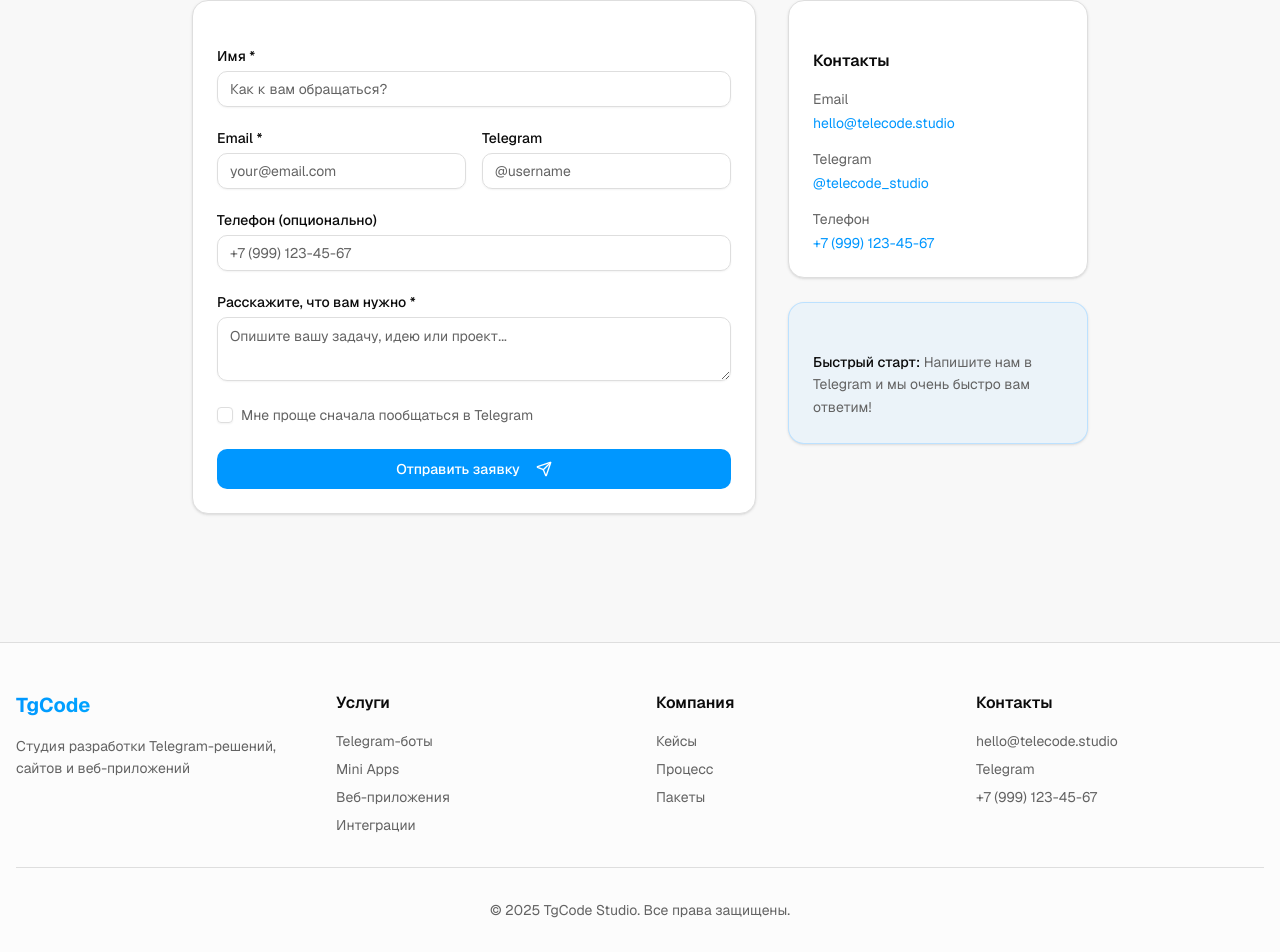
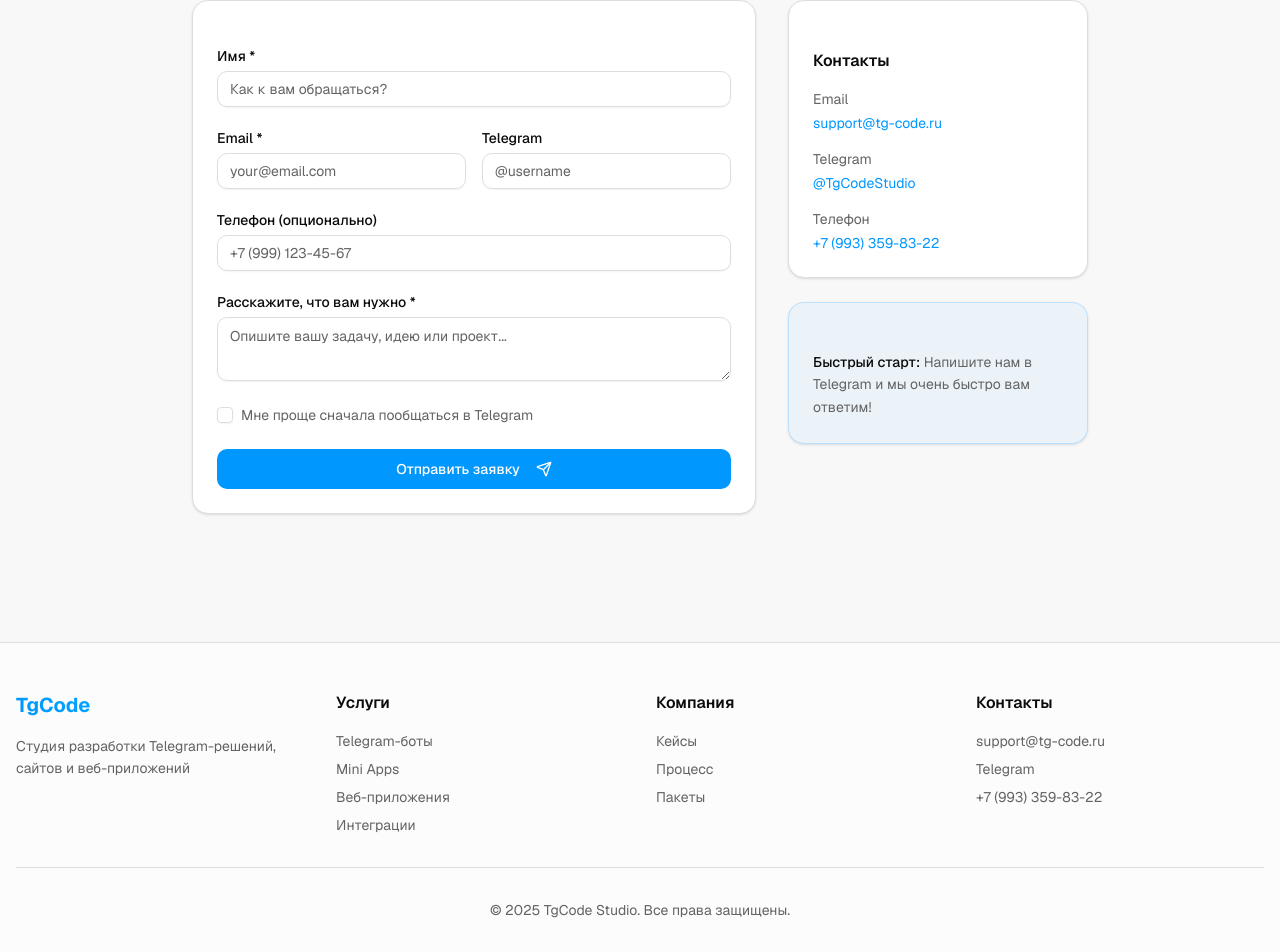
Before and after one commit to actionartem/TeleCode, a Next.js app: page / in a window 1280 px wide. Shown: the part 6156-7108 px from the top of the page. Built offline with nearby package versions, Linux system fonts and the light colour scheme.

Commit message:
Update contact information

```diff
--- a/components/contact.tsx
+++ b/components/contact.tsx
@@ -175,27 +175,27 @@ export function Contact() {
                     <div>
                       <p className="text-muted-foreground mb-1">Email</p>
                       <a
-                        href="mailto:hello@telecode.studio"
+                        href="mailto:support@tg-code.ru"
                         className="text-primary hover:underline"
                       >
-                        hello@telecode.studio
+                        support@tg-code.ru
                       </a>
                     </div>
                     <div>
                       <p className="text-muted-foreground mb-1">Telegram</p>
                       <a
-                        href="https://t.me/telecode_studio"
+                        href="https://t.me/TgCodeStudio"
                         target="_blank"
                         rel="noopener noreferrer"
                         className="text-primary hover:underline"
                       >
-                        @telecode_studio
+                        @TgCodeStudio
                       </a>
                     </div>
                     <div>
                       <p className="text-muted-foreground mb-1">Телефон</p>
-                      <a href="tel:+79991234567" className="text-primary hover:underline">
-                        +7 (999) 123-45-67
+                      <a href="tel:+79933598322" className="text-primary hover:underline">
+                        +7 (993) 359-83-22
                       </a>
                     </div>
                   </div>
--- a/components/footer.tsx
+++ b/components/footer.tsx
@@ -94,15 +94,15 @@ export function Footer() {
             <ul className="space-y-2 text-sm">
               <li>
                 <a
-                  href="mailto:hello@telecode.studio"
+                  href="mailto:support@tg-code.ru"
                   className="text-muted-foreground hover:text-primary transition-colors"
                 >
-                  hello@telecode.studio
+                  support@tg-code.ru
                 </a>
               </li>
               <li>
                 <a
-                  href="https://t.me/telecode_studio"
+                  href="https://t.me/TgCodeStudio"
                   target="_blank"
                   rel="noopener noreferrer"
                   className="text-muted-foreground hover:text-primary transition-colors"
@@ -112,10 +112,10 @@ export function Footer() {
               </li>
               <li>
                 <a
-                  href="tel:+79991234567"
+                  href="tel:+79933598322"
                   className="text-muted-foreground hover:text-primary transition-colors"
                 >
-                  +7 (999) 123-45-67
+                  +7 (993) 359-83-22
                 </a>
               </li>
             </ul>
```
